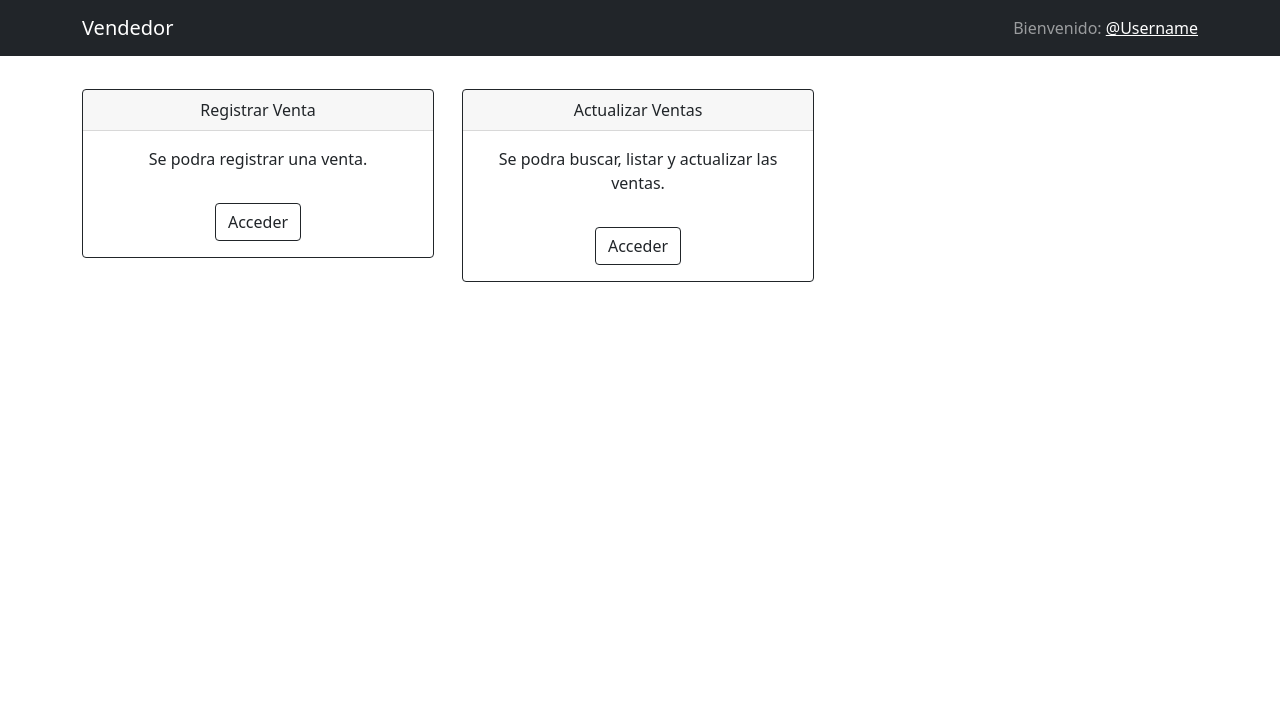
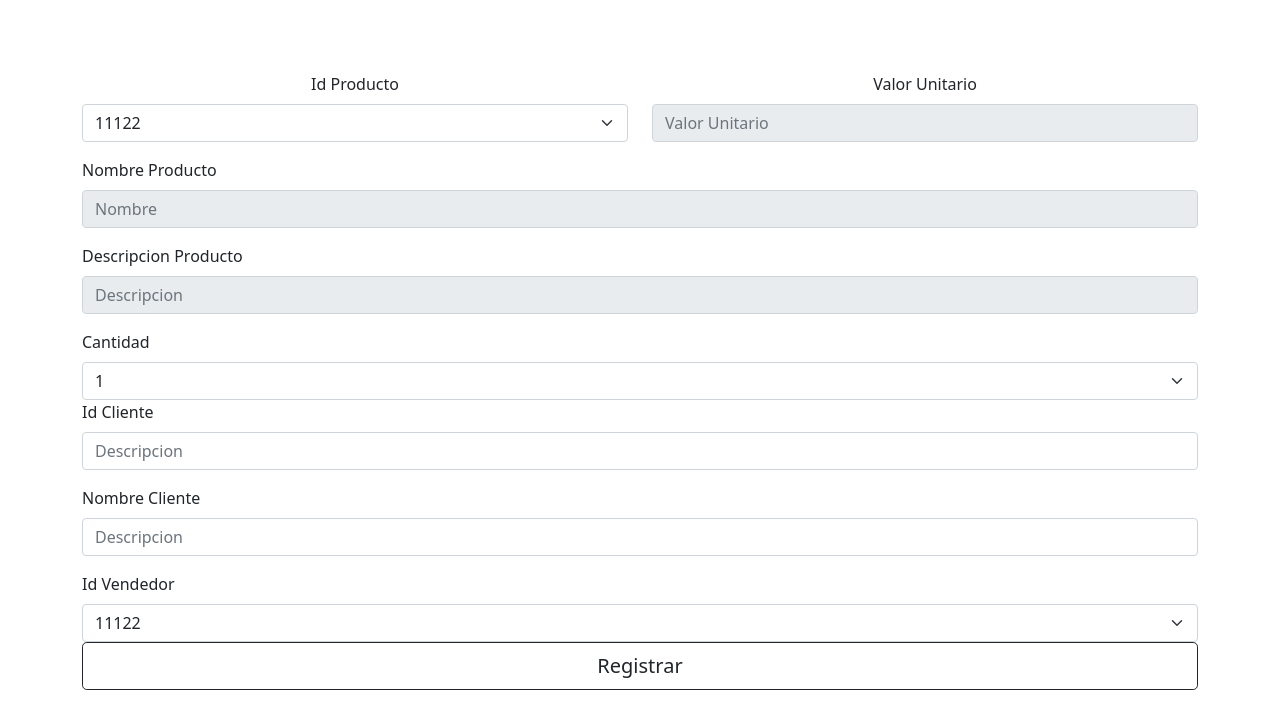
Before and after one commit to nfelipe9/PruebaFrontTicsoft, a React (Create React App) app in the folder productos/proyecto_test/: page /RegistrarVenta in a window 1280 px wide. Shown: the top 728 px of the page. Built offline with nearby package versions, Linux system fonts and the light colour scheme.

Commit message:
router-test

```diff
--- a/productos/proyecto_test/package.json
+++ b/productos/proyecto_test/package.json
@@ -10,6 +10,7 @@
     "react": "^17.0.2",
     "react-bootstrap": "^2.0.0-rc.0",
     "react-dom": "^17.0.2",
+    "react-router-dom": "^5.3.0",
     "react-scripts": "4.0.3",
     "web-vitals": "^1.1.2"
   },
--- a/productos/proyecto_test/src/App.css
+++ b/productos/proyecto_test/src/App.css
@@ -1,7 +1,3 @@
 .header {
     text-align: center;
   }
-
-  .col {
-    padding: 3%;
-  }
--- a/productos/proyecto_test/src/App.js
+++ b/productos/proyecto_test/src/App.js
@@ -1,16 +1,27 @@
 import React, { Component } from 'react';
 import './App.css'
+
+import {
+  BrowserRouter as Router,
+  Route,
+  Switch
+} from "react-router-dom";
 
 import Greeting from './components/navbar';
 import Registrar from './components/Registrar';
 import Contador from './components/micomponente';
+import RegistrarVenta from './components/RegistrarVenta';
 
 class App extends Component {
   render() {
     return (
-      <>
-      <Greeting isLoggedIn={true}/>
-      </>
+      <Router>
+      <Switch>
+          <Route exact path="/" component={Greeting} />
+          <Route exact path="/RegistrarVenta" component={RegistrarVenta} />
+          <Route exact path="/RegistrarProducto" component={Registrar} />
+      </Switch>
+      </Router>
     );
   }
 }
--- a/productos/proyecto_test/src/components/RegistrarVenta.jsx
+++ b/productos/proyecto_test/src/components/RegistrarVenta.jsx
@@ -5,55 +5,74 @@ import './Css.css'
 import Form from "react-bootstrap/Form";
 import Container from 'react-bootstrap/esm/Container';
 import Button from 'react-bootstrap/Button';
-import InputGroup from 'react-bootstrap/InputGroup';
 import Col from 'react-bootstrap/Col';
 import Toast from 'react-bootstrap/Toast';
 import Row from 'react-bootstrap/Row';
 
-function Registrar() {
+function RegistrarVenta() {
 
     const [show, setShow] = useState(false);
 
     return (
         <Container className="test">
             <Form>
+                    <Row>
+                        <Col>
+                        <Form.Label>Id Producto</Form.Label>
+                        <Form.Select size="m">
+                            <option>11122</option>
+                            <option>22233</option>
+                            <option>33344</option>
+                        </Form.Select>
+                        </Col>
+                        <Col>
+                            <Form.Group className="mb-3" controlId="formGroupValor">
+                                <Form.Label>Valor Unitario</Form.Label>
+                                <Form.Control type="text" placeholder="Valor Unitario" disabled/>
+                            </Form.Group>
+                        </Col>
+                    </Row>
                 <Form.Group className="mb-3" controlId="formGroupNombre">
-                    <Form.Label>Nombre</Form.Label>
-                    <Form.Control type="text" placeholder="Valor Venta" />
+                    <Form.Label>Nombre Producto</Form.Label>
+                    <Form.Control type="text" placeholder="Nombre" disabled/>
                 </Form.Group>
-                <Form.Group className="mb-3" controlId="formGroupPassword">
-                    <Form.Label>Descripcion</Form.Label>
-                    <Form.Control type="text" placeholder="Descripcion" />
+                <Form.Group className="mb-3" controlId="formGroupDescripcion">
+                    <Form.Label>Descripcion Producto</Form.Label>
+                    <Form.Control placeholder="Descripcion" disabled />
                 </Form.Group>
-                <Form.Group className="mb-3" controlId="formGroupPassword">
-                    <Form.Label>Cantidad</Form.Label>
-                    <Form.Control type="text" placeholder="Cantidad" />
+
+                <Form.Group>
+                <Form.Label>Cantidad</Form.Label>
+                        <Form.Select size="m">
+                            <option>1</option>
+                            <option>2</option>
+                            <option>3</option>
+                        </Form.Select>
                 </Form.Group>
-                <Form.Group className="mb-3" controlId="formGroupPassword">
-                    <Form.Label>Valor Unitario</Form.Label>
-                    <Form.Control type="text" placeholder="Valor Unitario" />
+
+                <Form.Group className="mb-3" controlId="formGroupIdCliente">
+                    <Form.Label>Id Cliente</Form.Label>
+                    <Form.Control placeholder="Descripcion" />
                 </Form.Group>
-                <Form.Group className="mb-3" controlId="formGroupPassword">
-                    <Form.Label>Valor Unitario</Form.Label>
-                    <Form.Control type="text" placeholder="Valor Unitario" />
+                <Form.Group className="mb-3" controlId="formGroupNombreCliente">
+                    <Form.Label>Nombre Cliente</Form.Label>
+                    <Form.Control placeholder="Descripcion" />
                 </Form.Group>
-                <Form.Group className="mb-3" controlId="formGroupPassword">
-                    <Form.Label>Valor Unitario</Form.Label>
-                    <Form.Control type="text" placeholder="Valor Unitario" />
+                <Form.Group>
+                <Form.Label>Id Vendedor</Form.Label>
+                        <Form.Select size="m">
+                            <option>11122</option>
+                            <option>22233</option>
+                            <option>33344</option>
+                        </Form.Select>
                 </Form.Group>
-                <Form.Group className="mb-3" controlId="formGroupPassword">
-                    <Form.Label>Valor Unitario</Form.Label>
-                    <Form.Control type="text" placeholder="Valor Unitario" />
-                </Form.Group>
-                <Form.Group className="mb-3" controlId="formGroupPassword">
-                    <Form.Label>Valor Unitario</Form.Label>
-                    <Form.Control type="text" placeholder="Id Vendedor" />
-                </Form.Group>
+                <Form.Group>
                 <div className="d-grid gap-2">
                 <Button variant="outline-dark" size="lg" onClick={() => setShow(true)}>
                     Registrar
                 </Button>
                 </div>
+                </Form.Group>
             </Form>
 
             <Row>
@@ -63,7 +82,7 @@ function Registrar() {
                             <strong className="me-auto">Correcto</strong>
                             <small>Ahora</small>
                         </Toast.Header>
-                        <Toast.Body>Producto registrado con exito</Toast.Body>
+                        <Toast.Body>Venta registrada con exito</Toast.Body>
                     </Toast>
                 </Col>
             </Row>
@@ -71,4 +90,4 @@ function Registrar() {
     )
 }
 
-export default Registrar;
+export default RegistrarVenta;
--- a/productos/proyecto_test/src/components/navbar.jsx
+++ b/productos/proyecto_test/src/components/navbar.jsx
@@ -3,6 +3,7 @@ import React from 'react'
 import './Css.css'
 
 import Registrar from './Registrar';
+import RegistrarVenta from './RegistrarVenta';
 
 import Navbar from 'react-bootstrap/Navbar';
 import Container from 'react-bootstrap/Container';
@@ -144,7 +145,7 @@ function Greeting(props) {
         return (
             <>
         <NavbarVendor/>
-        <ContainerVendor/>
+        <RegistrarVenta/>
             </>
         )
     }
```
Also changed, not shown: productos/proyecto_test/src/components/RegistrarProducto.jsx (deleted), 1 other file (tests, documents, lock files or other folders).
